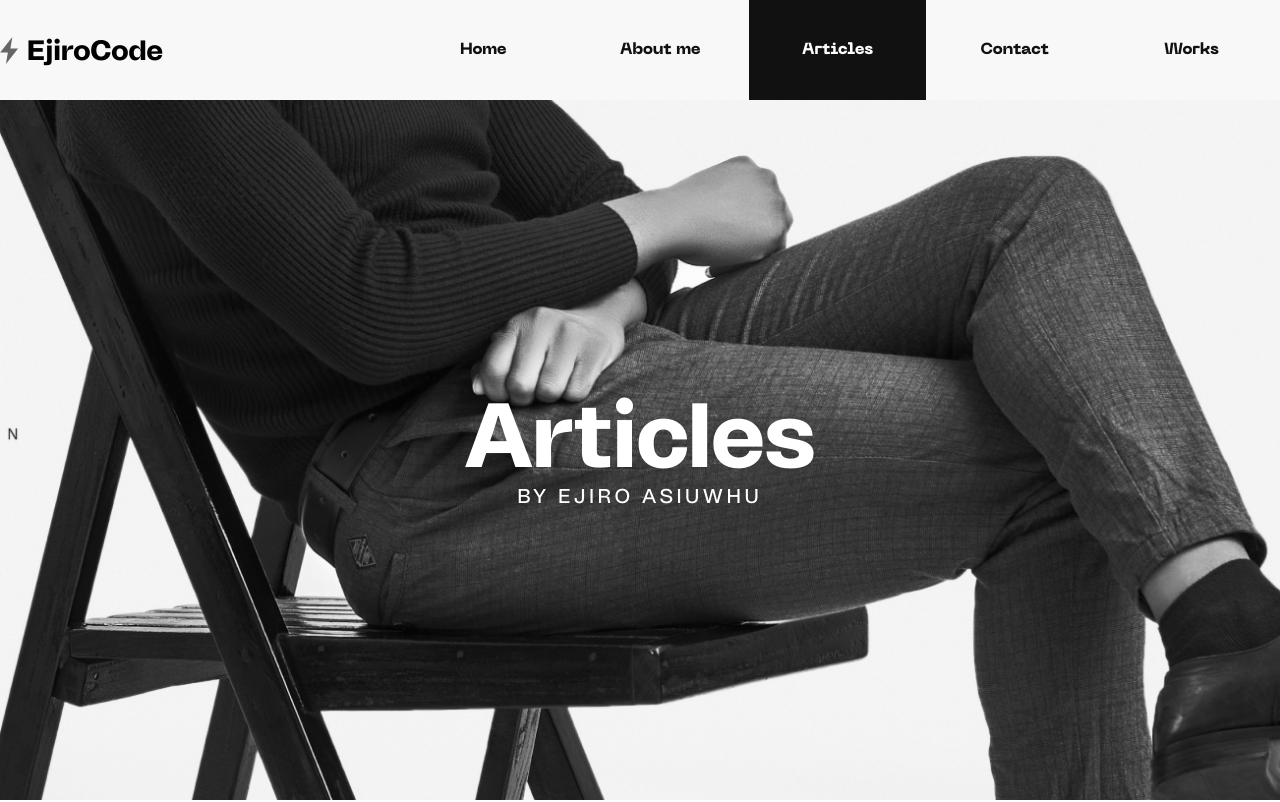
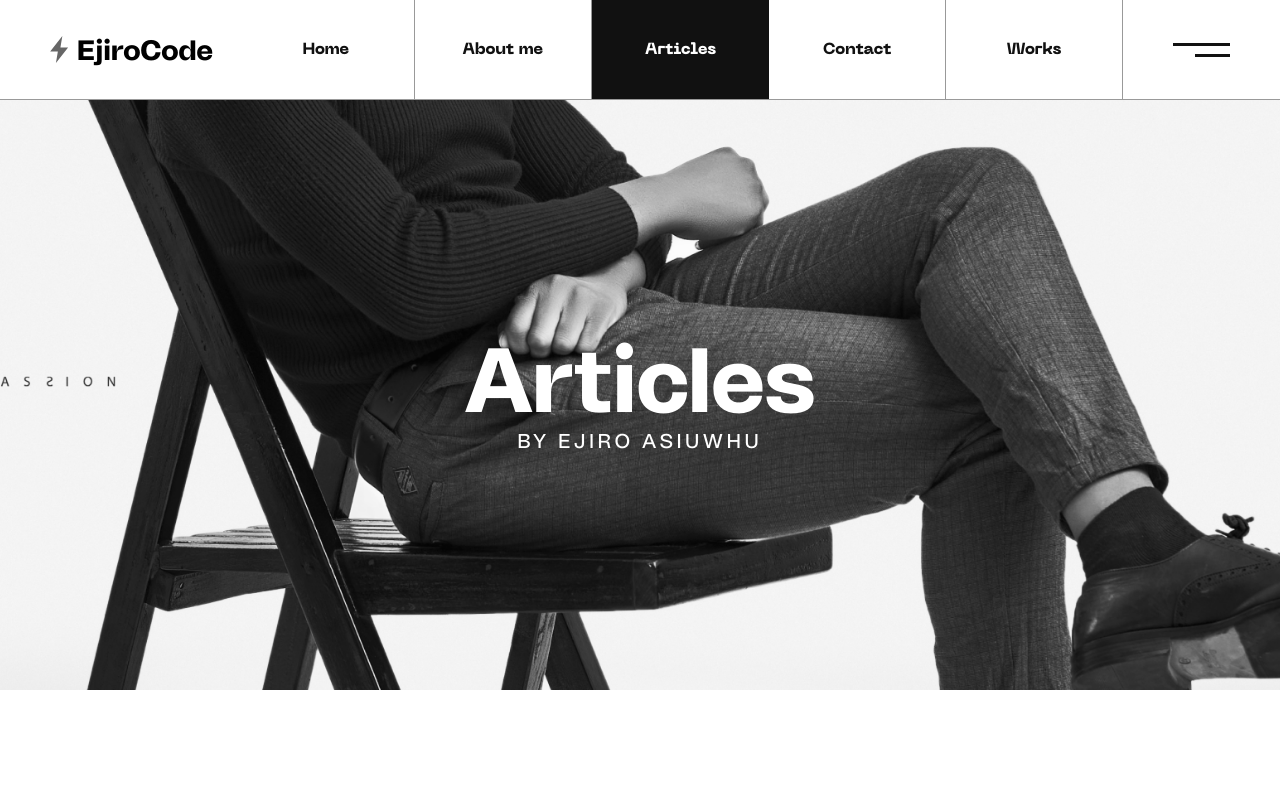
Before and after one commit to ejirocodes/portfolio-1, a Next.js app: page /articles in a window 1280 px wide. Shown: the top 802 px of the page. Built offline with nearby package versions, Linux system fonts and the light colour scheme.

Commit message:
scroll nav effect

```diff
--- a/components/shared/NavMain.tsx
+++ b/components/shared/NavMain.tsx
@@ -1,9 +1,8 @@
 import Link from "next/link";
 import { useRouter } from "next/router";
+import { useEffect, useState } from "react";
 
 export const NavMain = () => {
-  const router = useRouter();
-
   const navigations = [
     {
       title: "Home",
@@ -26,9 +25,31 @@ export const NavMain = () => {
       url: "/works",
     },
   ];
+  const router = useRouter();
+
+  const [navStyle, setNavStyle] = useState(false);
+
+  useEffect(() => {
+    const onScroll = () => {
+      const windowScroll = window.pageYOffset;
+      if (windowScroll > 100) {
+        setNavStyle(true);
+      } else {
+        setNavStyle(false);
+      }
+    };
+    window.addEventListener("scroll", onScroll);
+  }, [navStyle]);
 
   return (
-    <nav className="flex items-center justify-between bg-[#F8F8F8] h-[100px]">
+    <nav
+      className={`flex items-center w-full bg-[#ffffff] fixed transition-all ease-linear top-0 z-20 justify-between px-[50px] h-[100px] border-b border-b-gray3
+
+      ${
+        navStyle ? "active-nav" : "backdrop-saturate-[100%] backdrop-blur-[0px]"
+      }
+     `}
+    >
       <div className="flex items-center">
         <Link href="/">
           <a title="Ejiro Asiuwhu" className=" flex items-center">
@@ -51,6 +72,7 @@ export const NavMain = () => {
           </a>
         </Link>
       </div>
+      <div className="flex justify-center h-full">
         <div className="h-full">
           <ul className="flex items-center justify-center h-full">
             {navigations.map((navigation) => (
@@ -60,7 +82,7 @@ export const NavMain = () => {
                     className={
                       router.asPath === navigation.url
                         ? "active-link"
-                      : "text-dark h-full w-[177px] flex items-center justify-center font-['NeueMachina']"
+                        : "text-dark border-r border-r-gray3 h-full w-[177px] flex items-center justify-center font-['NeueMachina'] hover:bg-white hover:text-dark transition ease-in-out duration-300 "
                     }
                   >
                     {navigation.title}
@@ -70,6 +92,11 @@ export const NavMain = () => {
             ))}
           </ul>
         </div>
+        <button className="inline-flex items-end justify-center flex-col pl-[50px] ">
+          <span className="bg-dark w-[57px] mb-[8px] h-[3px] inline-flex"></span>
+          <span className="bg-dark w-[35px] h-[3px] inline-flex"></span>
+        </button>
+      </div>
     </nav>
   );
 };
--- a/pages/_app.tsx
+++ b/pages/_app.tsx
@@ -10,7 +10,9 @@ function MyApp({ Component, pageProps }: AppProps) {
   return (
     <>
       <NavMain />
-      <Component {...pageProps} />
+      <div className="mt-[100px]">
+        <Component {...pageProps} />
+      </div>
     </>
   );
 }
--- a/pages/articles.tsx
+++ b/pages/articles.tsx
@@ -15,7 +15,7 @@ const Article: NextPage = () => {
         />
       </Head>
 
-      <header className="bg-hero-article md:h-[700px] w-full h-[70vh] bg-fixed bg-cover bg-top flex items-center justify-center">
+      <header className="bg-hero-article md:h-[590px] w-full h-[70vh] bg-cover bg-top flex items-center justify-center">
         <div className="text-center text-white ">
           <h1 className="text-[91px] leading-none font-extrabold">Articles</h1>
           <p className="uppercase text-[20px] font-medium tracking-[4px]">
--- a/styles/globals.css
+++ b/styles/globals.css
@@ -34,6 +34,10 @@
 }
 @layer components {
   .active-link {
-    @apply bg-dark text-white h-full w-[177px] flex items-center justify-center  font-['NeueMachina'];
+    @apply bg-dark text-white h-full w-[177px] flex items-center justify-center  font-['NeueMachina'] ease-in-out duration-300 transition;
   }
 }
+.active-nav {
+  box-shadow: 0px 10px 104px rgba(0, 0, 0, 0.25);
+  /* @apply bg-dark text-white h-full w-[177px] flex items-center justify-center  font-['NeueMachina'] ease-in-out duration-300 transition; */
+}
```
Lines whose indentation alone changed are shown as unchanged.
